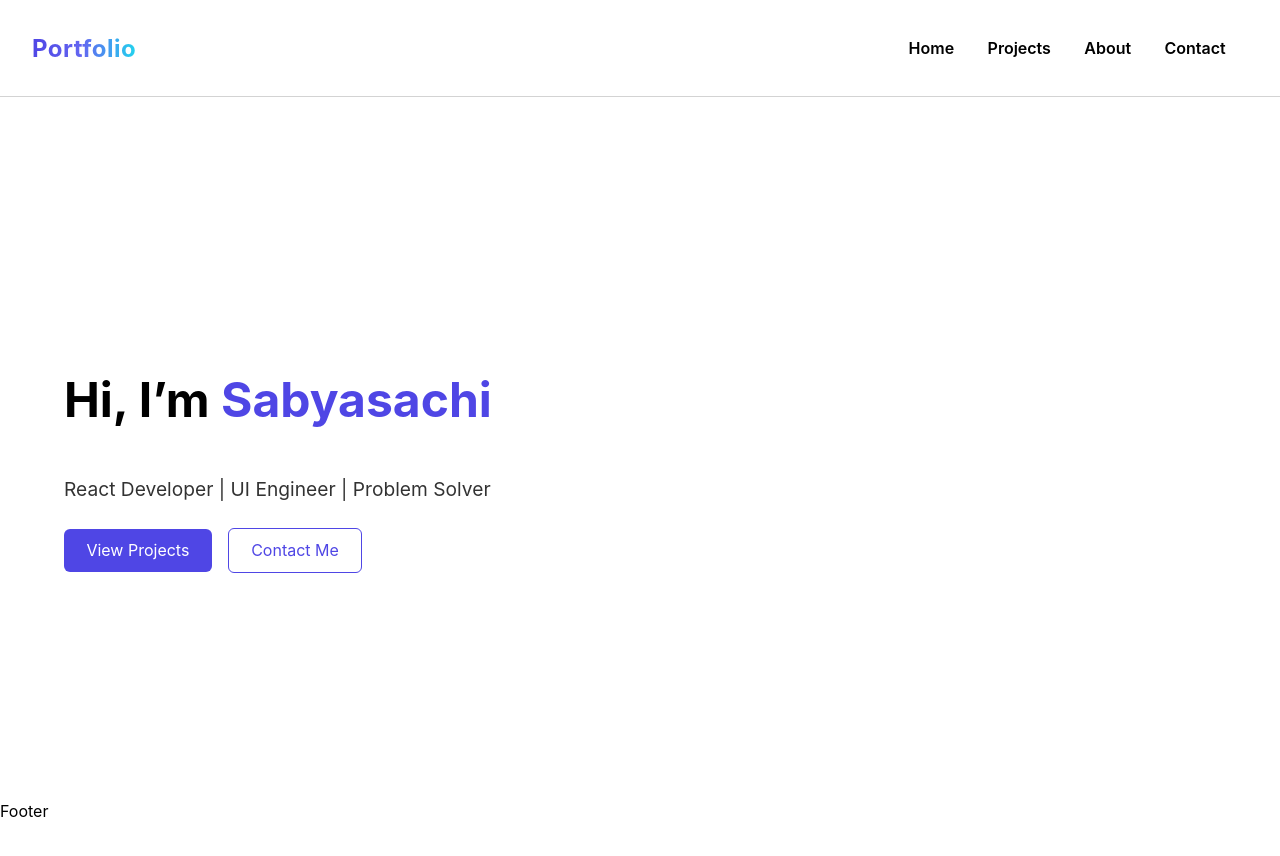
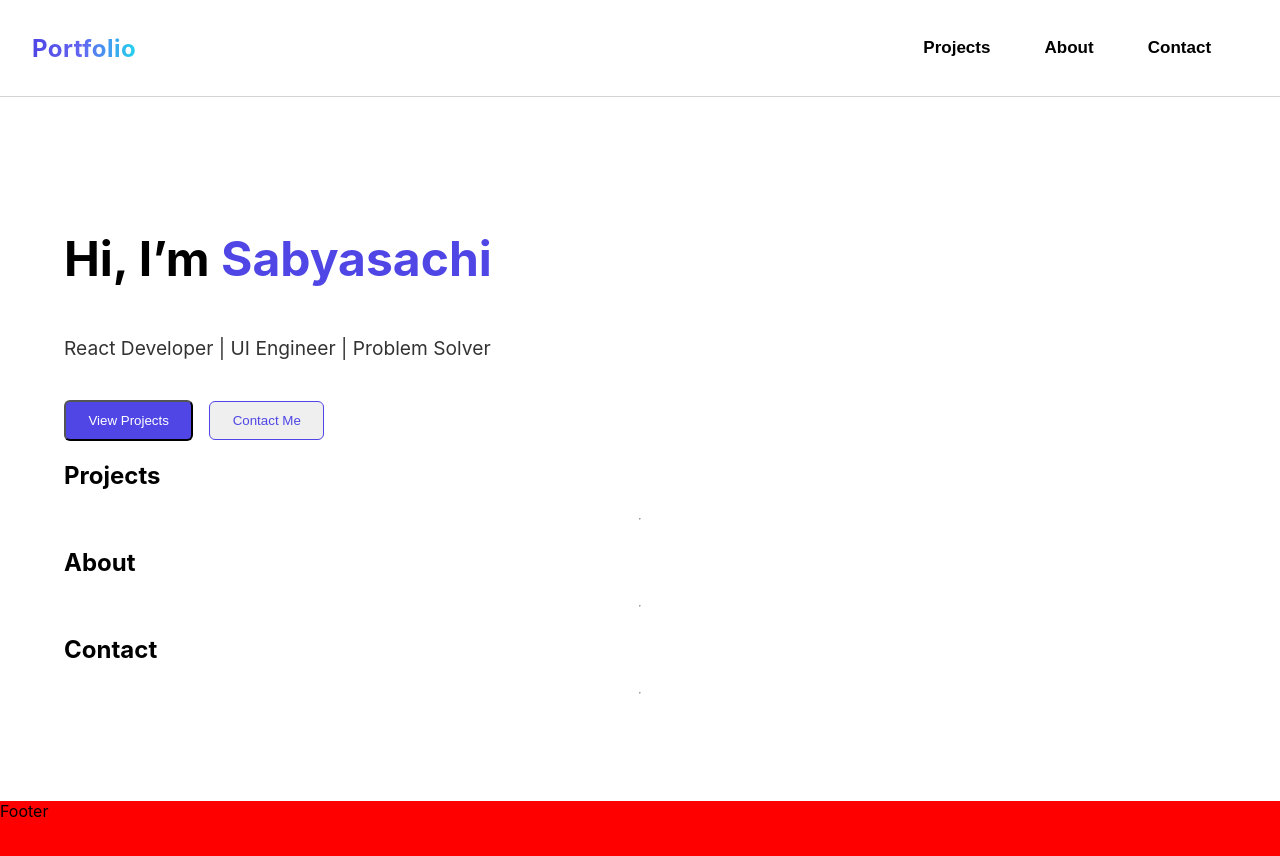
Before and after one commit to sabyasachirakshit/sr-portfolio, a React (Create React App) app: page / in a window 1280 px wide. Shown: the top 856 px of the page. Before the commit the page ends 821 px from the top, so only its background shows below. Built offline with nearby package versions, Linux system fonts and the light colour scheme.

Commit message:
refactor Navbar and Hero components for improved navigation and user experience; update Footer styling and document title

```diff
--- a/public/index.html
+++ b/public/index.html
@@ -24,7 +24,7 @@
       work correctly both with client-side routing and a non-root public URL.
       Learn how to configure a non-root public URL by running `npm run build`.
     -->
-    <title>React App</title>
+    <title>Sabyasachi's Portfolio</title>
   </head>
   <body>
     <noscript>You need to enable JavaScript to run this app.</noscript>
--- a/src/components/Common/Footer.js
+++ b/src/components/Common/Footer.js
@@ -1,7 +1,5 @@
-import React from 'react'
-
 export default function Footer() {
   return (
-    <div>Footer</div>
+    <div className="footer" style={{backgroundColor:"red",height:"40vh"}}>Footer</div>
   )
 }
--- a/src/components/Common/Navbar.js
+++ b/src/components/Common/Navbar.js
@@ -6,12 +6,16 @@ import "../../styles/Navbar/navbar.css";
 function Navbar() {
   const [menuOpen, setMenuOpen] = useState(false);
   const toggleMenu = () => setMenuOpen((prev) => !prev);
-  const NAV_LINKS = [
-    { path: "/", label: "Home" },
-    { path: "/projects", label: "Projects" },
-    { path: "/about", label: "About" },
-    { path: "/contact", label: "Contact" },
+   const NAV_LINKS = [
+    { id: "projects", label: "Projects" },
+    { id: "about", label: "About" },
+    { id: "contact", label: "Contact" }
   ];
+
+  const scrollToSection = (id) => {
+    document.getElementById(id)?.scrollIntoView({ behavior: "smooth" });
+    setMenuOpen(false);
+  };
 
   return (
     <>
@@ -25,9 +29,13 @@ function Navbar() {
         {!isMobile && (
           <div className="links">
             {NAV_LINKS.map((link) => (
-              <Link key={link.path} to={link.path} className="link-style">
+              <button
+                key={link.id}
+                className="link-style"
+                onClick={() => scrollToSection(link.id)}
+              >
                 {link.label}
-              </Link>
+              </button>
             ))}
           </div>
         )}
@@ -44,14 +52,13 @@ function Navbar() {
       {isMobile && menuOpen && (
         <div className="mobile-menu">
           {NAV_LINKS.map((link) => (
-            <Link
-              key={link.path}
-              to={link.path}
+            <button
+              key={link.id}
               className="mobile-link"
-              onClick={toggleMenu}
+              onClick={() => scrollToSection(link.id)}
             >
               {link.label}
-            </Link>
+            </button>
           ))}
         </div>
       )}
--- a/src/components/Home/Hero.js
+++ b/src/components/Home/Hero.js
@@ -12,14 +12,39 @@ function Hero() {
       </p>
 
       <div className="hero-buttons">
-        <a href="/projects" className="btn primary">
+        <button
+          className="btn primary"
+          onClick={() =>
+            document.getElementById("projects")?.scrollIntoView({ behavior: "smooth" })
+          }
+        >
           View Projects
-        </a>
+        </button>
 
-        <a href="/contact" className="btn secondary">
+        <button
+          className="btn secondary"
+          onClick={() =>
+            document.getElementById("contact")?.scrollIntoView({ behavior: "smooth" })
+          }
+        >
           Contact Me
-        </a>
+        </button>
       </div>
+
+      <div id="projects" className="projects">
+        <h2>Projects</h2>
+      </div>
+      <hr />
+
+      <div id="about" className="about">
+        <h2>About</h2>
+      </div>
+      <hr />
+
+      <div id="contact" className="contact">
+        <h2>Contact</h2>
+      </div>
+      <hr />
     </div>
   );
 }
--- a/src/styles/Navbar/navbar.css
+++ b/src/styles/Navbar/navbar.css
@@ -37,6 +37,9 @@
 .link-style {
   font-weight: 600;
   text-decoration: none;
+  border: none;
+  background-color: white;
+  font-size: 17px;
   color: inherit;
   cursor: pointer;
 }
```
